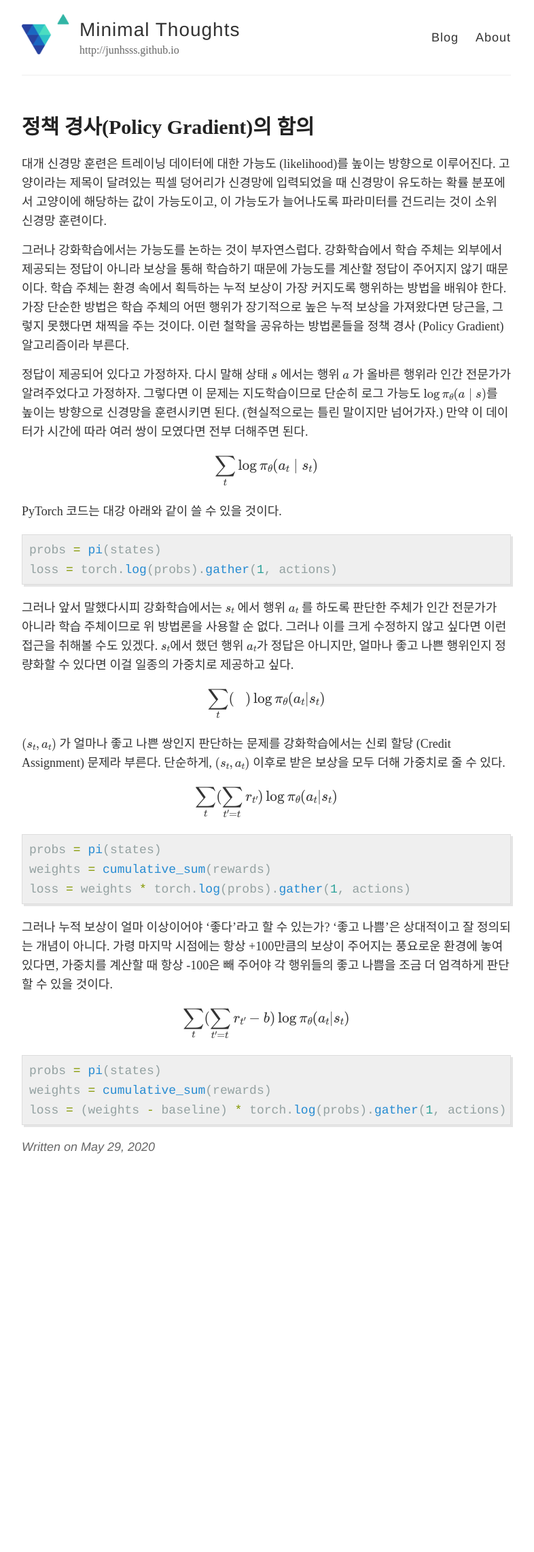
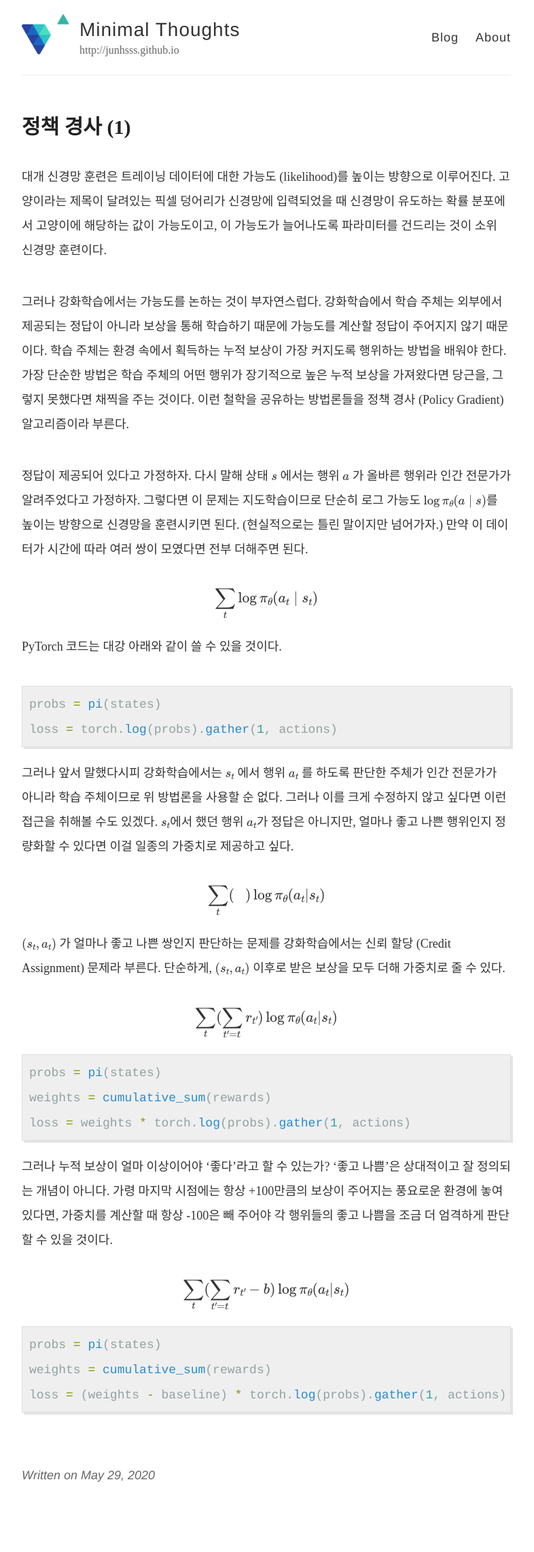
Before and after one commit to junhsss/junhsss.github.io, a Jekyll site: the page built from _posts/2020-5-29-Hello-World.md, in a window 1280 px wide. Shown: the whole page at 68% size, without its empty margins (248-1034 px from the left). Built offline with Jekyll 4.4.1, drawn with Linux system fonts in a browser that asks for light colours; formulas are drawn with MathJax 3; before the commit the page ends 1800 px from its top, so only the background shows below that.

Commit message:
Secont Commit

```diff
--- a/_posts/2020-5-29-Hello-World.md
+++ b/_posts/2020-5-29-Hello-World.md
@@ -1,6 +1,6 @@
 ---
 layout: post
-title: 정책 경사(Policy Gradient)의 함의
+title: 정책 경사 (1)
 ---
 
 대개 신경망 훈련은 트레이닝 데이터에 대한 가능도 (likelihood)를 높이는 방향으로 이루어진다. 고양이라는 제목이 달려있는 픽셀 덩어리가 신경망에 입력되었을 때 신경망이 유도하는 확률 분포에서 고양이에 해당하는 값이 가능도이고, 이 가능도가 늘어나도록 파라미터를 건드리는 것이 소위 신경망 훈련이다.
--- a/style.scss
+++ b/style.scss
@@ -68,6 +68,7 @@ h4 {
 p {
   font-family: 'Noto Serif KR', serif;
   margin: 15px 0;
+  margin-bottom:40px;
 }
 
 a {
@@ -120,6 +121,7 @@ img {
 .date {
   font-style: italic;
   color: $gray;
+  margin-top:80px;
   margin-bottom:100px;
 }
 
@@ -275,7 +277,8 @@ nav {
 }
 
 .entry {
-  line-height:28px;
+  line-height:36px;
+  margin-top:30px;
 }
 
 .wrapper-footer {
```
Also changed, not shown: 4 other files.
